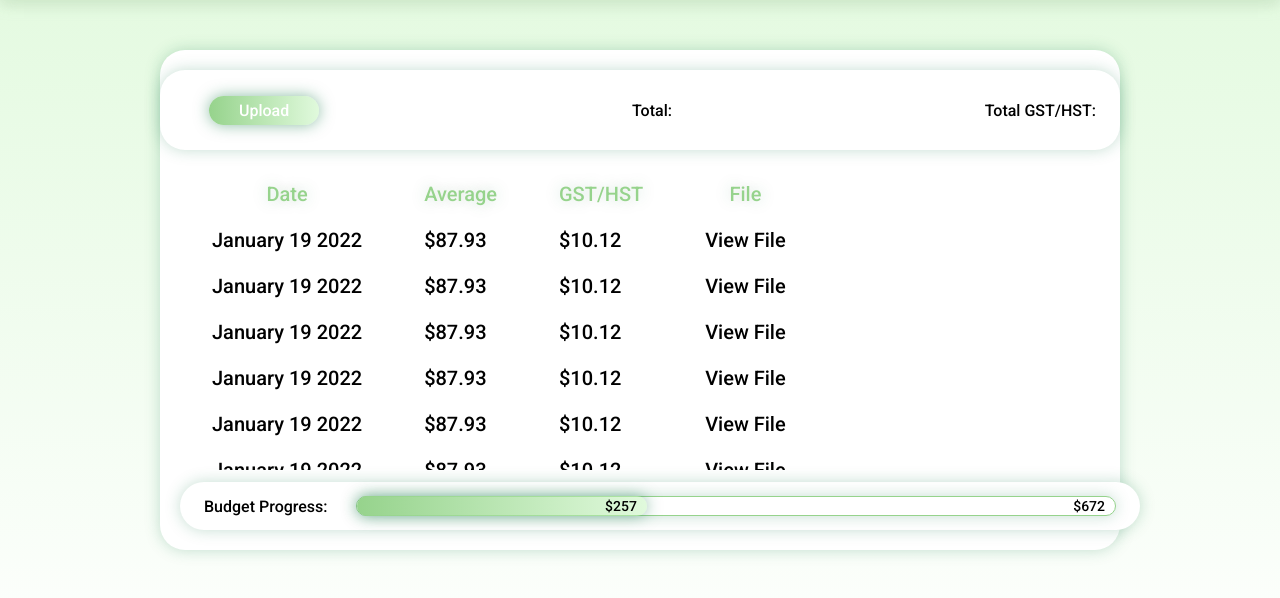
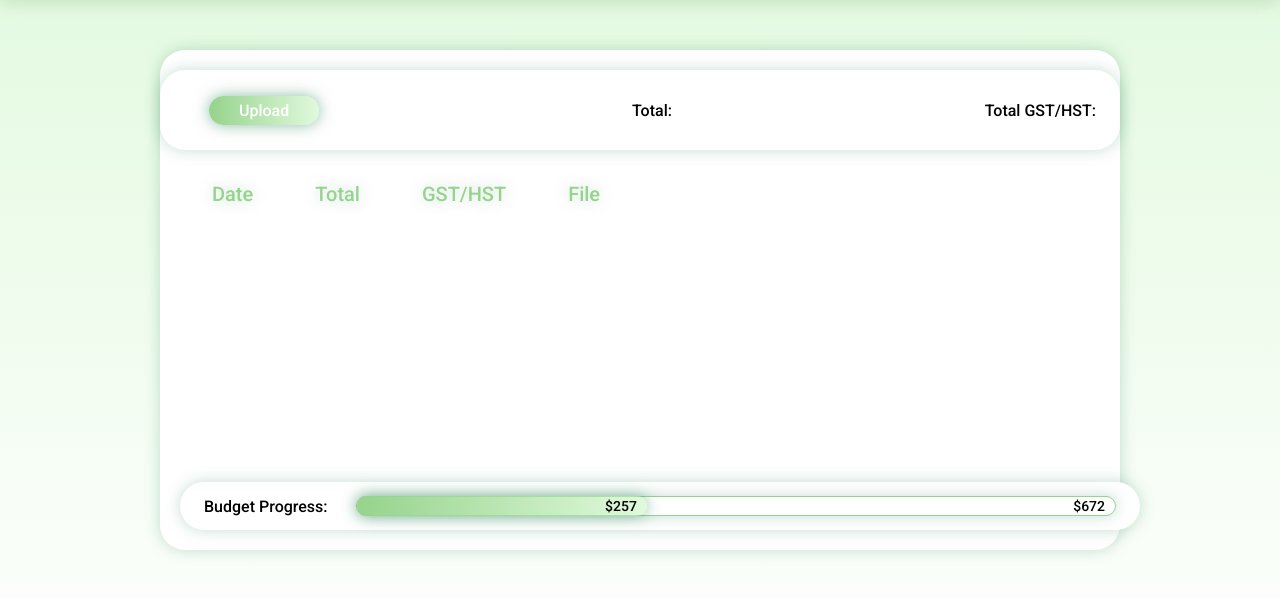
Before and after one commit to bartek717/HackThe6ix, a Flask app: page /overview in a window 1280 px wide. Shown: the part 105-703 px from the top of the page. Run offline with Flask 2, Linux system fonts and the light colour scheme; the visitor is signed in with stand-in values (Sample User, id 1); lists and menus that the app fills with data are empty.

Commit message:
added js for html

```diff
--- a/website/templates/overview.html
+++ b/website/templates/overview.html
@@ -22,65 +22,24 @@
                     <a class="button-1" href="upload.html">Upload</a>
                 </div>
                 <p>Total: </p>
-                <p>Total GST/HST: </p>
+                <p id="totalTax">Total GST/HST: </p>
             </div>
             <div class="overview-table">
-                <table class="o-table">
+
+
+                <table class="o-table" >
+                    <thead>
                         <tr>
                          <th class="t-date green-text">Date</th>
-                        <th class="t-average green-text">Average</th>
+                            <th class="t-average green-text">Total</th>
                             <th class="t-gst-hst green-text">GST/HST</th>
                             <th class="t-file green-text">File</th>
                         </tr>
-                    <tr>
-                        <td>January 19 2022</td>
-                        <td>$87.93</td>
-                        <td>$10.12</td>
-                        <td>View File</td>
-                    </tr>
-                    <tr>
-                        <td>January 19 2022</td>
-                        <td>$87.93</td>
-                        <td>$10.12</td>
-                        <td>View File</td>
-                    </tr>
-                    <tr>
-                        <td>January 19 2022</td>
-                        <td>$87.93</td>
-                        <td>$10.12</td>
-                        <td>View File</td>
-                    </tr>
-                    <tr>
-                        <td>January 19 2022</td>
-                        <td>$87.93</td>
-                        <td>$10.12</td>
-                        <td>View File</td>
-                    </tr>
-                    <tr>
-                        <td>January 19 2022</td>
-                        <td>$87.93</td>
-                        <td>$10.12</td>
-                        <td>View File</td>
-                    </tr>
-                    <tr>
-                        <td>January 19 2022</td>
-                        <td>$87.93</td>
-                        <td>$10.12</td>
-                        <td>View File</td>
-                    </tr>
-                    <tr>
-                        <td>January 19 2022</td>
-                        <td>$87.93</td>
-                        <td>$10.12</td>
-                        <td>View File</td>
-                    </tr>
-                    <tr>
-                        <td>January 19 2022</td>
-                        <td>$87.93</td>
-                        <td>$10.12</td>
-                        <td>View File</td>
-                    </tr>
+                    </thead>
+                        <tbody id="tableData"></tbody>
                     </table>
+
+
             </div>
             <div class="overview-footer">
                 <p>Budget Progress:</p>
@@ -93,4 +52,38 @@
             </div>
         </div>
     </div>
+    <script>
+        var json = [{ // THIS would be the response from the api
+            subtotal: 50,
+            total: 55,
+            taxes: 5,
+            items: ["Salmon 5.00", "Water 45.00"]
+        }]
+
+        var utc = new Date().toJSON().slice(0,10).replace(/-/g,'/'); //todays date
+
+        var k = '<tbody>'
+        for(i = 0;i < json.length; i++){
+            k+= '<tr>';
+            k+= '<td>' + utc + '</td>';
+            k+= '<td>' + json[i].total + '</td>';
+            k+= '<td>' + json[i].taxes + '</td>';
+
+            let str = ""
+            for (k = 0; k <json.items.length; k++) {
+                str+= json.items[k] + ", "
+            }
+
+            k+= '<td>' + str + '</td>';
+            k+= '<td href="LinkToPicHere">' + "View Recipt" + '</td>';
+
+
+            k+= '</tr>';
+        }
+    k+='</tbody>';
+    document.getElementById('tableData').innerHTML = k;
+
+
+
+    </script>
 </body>
```
Lines whose indentation alone changed are shown as unchanged.
